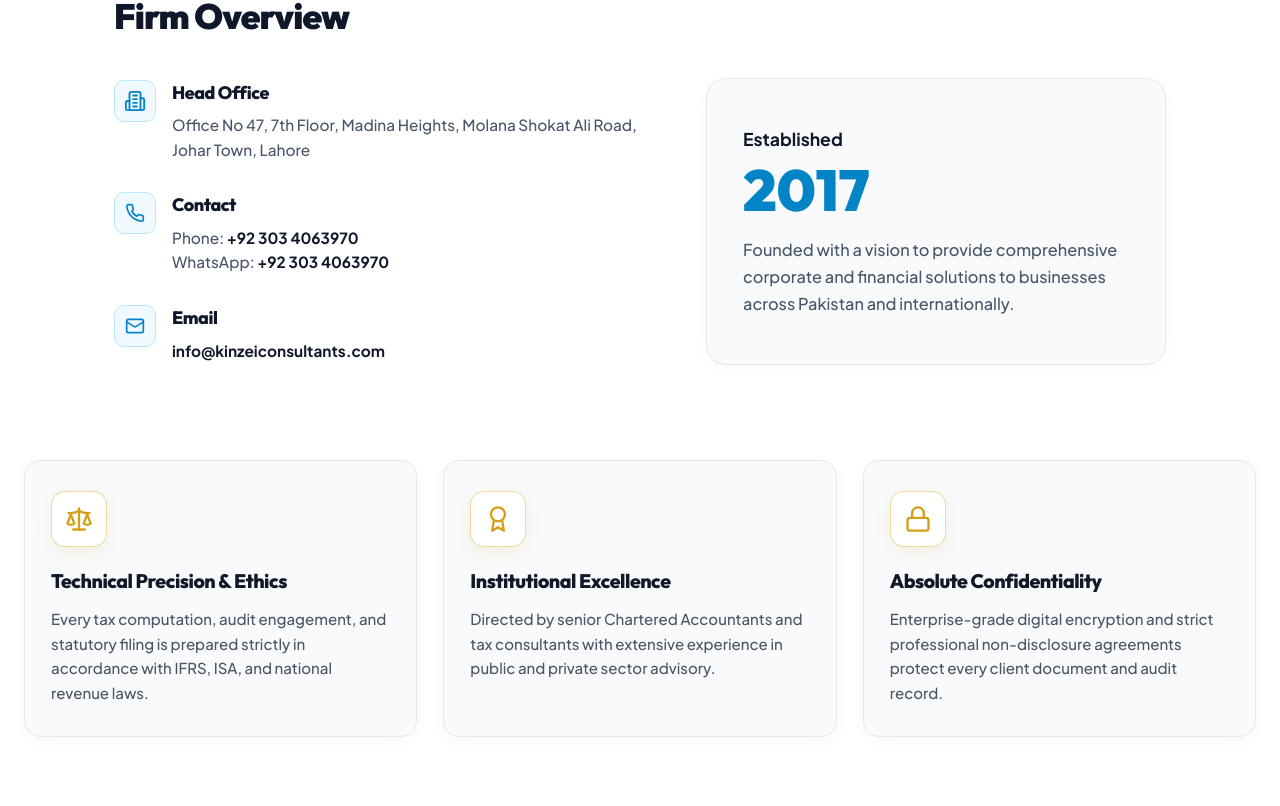
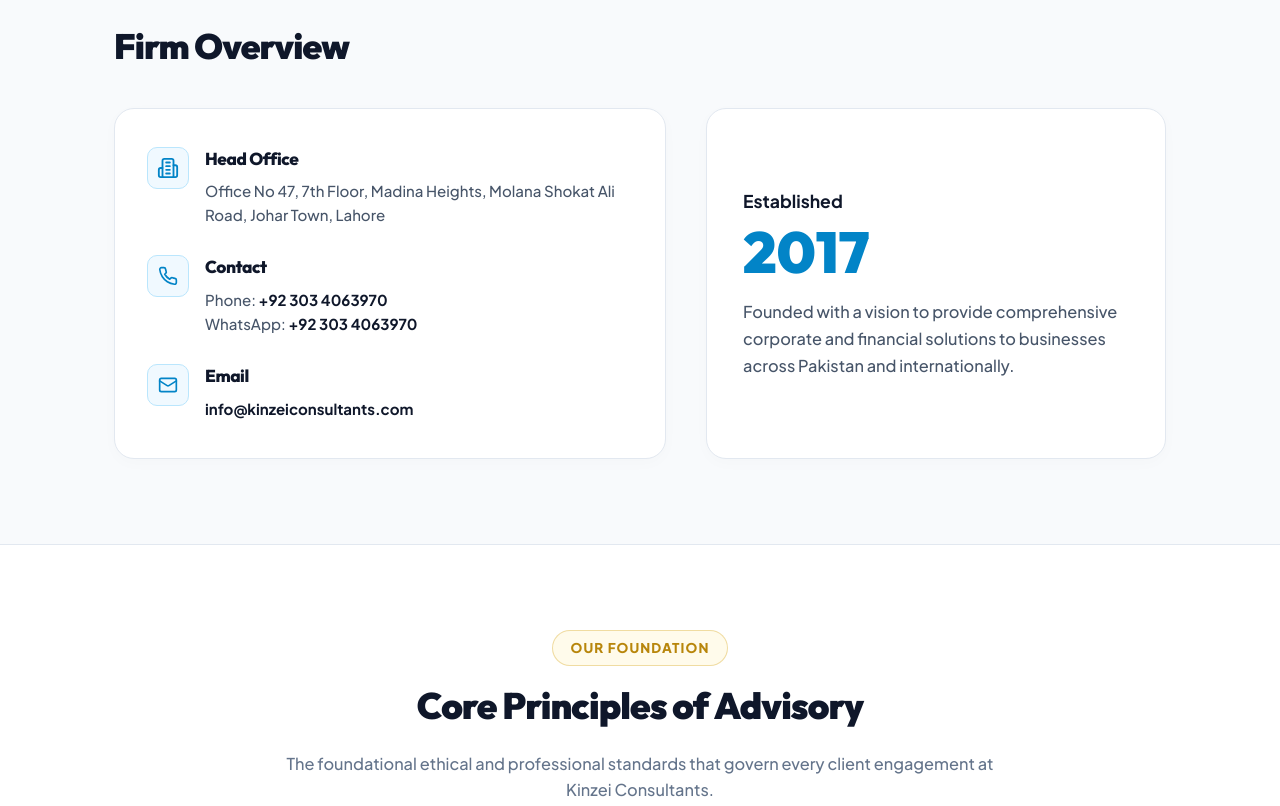
Before and after one commit to Hassan-zubair-ch/kinzei, a React (Vite) app in the folder client/: page /about in a window 1280 px wide. Shown: the part 1574-2380 px from the top of the page. Built offline with nearby package versions, Linux system fonts and the light colour scheme.

Commit message:
Harmonize section flow, contrast rhythm, and layout transitions across About Us page

```diff
--- a/client/src/pages/AboutUs.jsx
+++ b/client/src/pages/AboutUs.jsx
@@ -19,19 +19,19 @@
 
   const corePillars = [
     {
-      icon: <Scale size={28} color="#D4A017" />,
+      icon: <Scale size={26} color="#D4A017" />,
       title: "Technical Precision & Ethics",
-      desc: "Every tax computation, audit engagement, and statutory filing is prepared strictly in accordance with IFRS, ISA, and national revenue laws."
+      desc: "Every tax computation, statutory audit engagement, and SECP filing is prepared strictly in accordance with IFRS, ISA, and national tax legislation."
     },
     {
-      icon: <Award size={28} color="#D4A017" />,
-      title: "Institutional Excellence",
-      desc: "Directed by senior Chartered Accountants and tax consultants with extensive experience in public and private sector advisory."
+      icon: <Award size={26} color="#D4A017" />,
+      title: "Institutional Quality Counsel",
+      desc: "Directed by senior Chartered Accountants and tax consultants with extensive experience advising both emerging startups and established enterprises."
     },
     {
-      icon: <Lock size={28} color="#D4A017" />,
-      title: "Absolute Confidentiality",
-      desc: "Enterprise-grade digital encryption and strict professional non-disclosure agreements protect every client document and audit record."
+      icon: <Lock size={26} color="#D4A017" />,
+      title: "Absolute Client Confidentiality",
+      desc: "Enterprise-grade digital records management and strict professional non-disclosure protocols protect every corporate ledger and audit file."
     }
   ];
 
@@ -49,7 +49,7 @@
       a: "Our monthly retainership covers routine management accounting, monthly sales tax & withholding tax statements, SECP annual return filings (Form A/29), payroll processing, and direct phone/in-person access to senior consultants for ongoing advisory."
     },
     {
-      q: "What industries do your partners specialize in?",
+      q: "What industries do your consultants specialize in?",
       a: "We actively serve clients across Information Technology & Software, Real Estate & Construction, Textiles & Manufacturing, Pharmaceuticals, Electronics, Import/Export, Education, and Non-Profit Organizations (NPOs)."
     }
   ];
@@ -188,7 +188,7 @@
       </section>
 
       {/* 2. WHY CHOOSE US / TRUSTED FINANCIAL PARTNERS (BENCHMARK LAYOUT) */}
-      <section style={{ padding: '85px 0 80px 0', backgroundColor: '#FFFFFF' }}>
+      <section style={{ padding: '90px 0 85px 0', backgroundColor: '#FFFFFF' }}>
         <div className="container">
           <div style={{
             display: 'grid',
@@ -393,7 +393,7 @@
       </section>
 
       {/* 3. FIRM OVERVIEW SECTION */}
-      <section style={{ padding: '60px 0 75px 0', backgroundColor: '#FFFFFF', borderTop: '1px solid #F1F5F9' }}>
+      <section style={{ padding: '80px 0 85px 0', backgroundColor: '#F8FAFC', borderTop: '1px solid #E2E8F0', borderBottom: '1px solid #E2E8F0' }}>
         <div className="container" style={{ maxWidth: '1100px' }}>
 
           <div style={{ marginBottom: '32px' }}>
@@ -416,7 +416,17 @@
           }} className="firm-overview-grid">
 
             {/* Left Column: Office, Contact, Email */}
-            <div style={{ display: 'flex', flexDirection: 'column', gap: '28px', justifyContent: 'center' }}>
+            <div style={{
+              backgroundColor: '#FFFFFF',
+              borderRadius: '20px',
+              border: '1px solid #E2E8F0',
+              padding: '36px 32px',
+              display: 'flex',
+              flexDirection: 'column',
+              gap: '26px',
+              justifyContent: 'center',
+              boxShadow: '0 4px 16px rgba(0,0,0,0.02)'
+            }}>
 
               {/* Head Office */}
               <div style={{ display: 'flex', gap: '16px', alignItems: 'flex-start' }}>
@@ -436,10 +446,10 @@
                   <Building2 size={22} />
                 </div>
                 <div>
-                  <h4 style={{ fontSize: '1.12rem', fontWeight: 800, color: '#0F172A', margin: 0, marginBottom: '6px' }}>
+                  <h4 style={{ fontSize: '1.08rem', fontWeight: 800, color: '#0F172A', margin: 0, marginBottom: '6px' }}>
                     Head Office
                   </h4>
-                  <p style={{ fontSize: '0.96rem', color: '#475569', lineHeight: 1.6, margin: 0, fontWeight: 500 }}>
+                  <p style={{ fontSize: '0.94rem', color: '#475569', lineHeight: 1.6, margin: 0, fontWeight: 500 }}>
                     Office No 47, 7th Floor, Madina Heights, Molana Shokat Ali Road, Johar Town, Lahore
                   </p>
                 </div>
@@ -463,10 +473,10 @@
                   <Phone size={20} />
                 </div>
                 <div>
-                  <h4 style={{ fontSize: '1.12rem', fontWeight: 800, color: '#0F172A', margin: 0, marginBottom: '6px' }}>
+                  <h4 style={{ fontSize: '1.08rem', fontWeight: 800, color: '#0F172A', margin: 0, marginBottom: '6px' }}>
                     Contact
                   </h4>
-                  <div style={{ fontSize: '0.96rem', color: '#475569', lineHeight: 1.6, fontWeight: 500 }}>
+                  <div style={{ fontSize: '0.94rem', color: '#475569', lineHeight: 1.6, fontWeight: 500 }}>
                     <div>Phone: <a href="tel:03034063970" style={{ color: '#0F172A', textDecoration: 'none', fontWeight: 700 }}>+92 303 4063970</a></div>
                     <div>WhatsApp: <a href={whatsappUrl} target="_blank" rel="noopener noreferrer" style={{ color: '#0F172A', textDecoration: 'none', fontWeight: 700 }}>+92 303 4063970</a></div>
                   </div>
@@ -491,10 +501,10 @@
                   <Mail size={20} />
                 </div>
                 <div>
-                  <h4 style={{ fontSize: '1.12rem', fontWeight: 800, color: '#0F172A', margin: 0, marginBottom: '6px' }}>
+                  <h4 style={{ fontSize: '1.08rem', fontWeight: 800, color: '#0F172A', margin: 0, marginBottom: '6px' }}>
                     Email
                   </h4>
-                  <p style={{ fontSize: '0.96rem', color: '#475569', margin: 0, fontWeight: 500 }}>
+                  <p style={{ fontSize: '0.94rem', color: '#475569', margin: 0, fontWeight: 500 }}>
                     <a href="mailto:info@kinzeiconsultants.com" style={{ color: '#0F172A', textDecoration: 'none', fontWeight: 700 }}>
                       info@kinzeiconsultants.com
                     </a>
@@ -506,14 +516,14 @@
 
             {/* Right Column: Established Card */}
             <div style={{
-              backgroundColor: '#F8FAFC',
+              backgroundColor: '#FFFFFF',
               borderRadius: '20px',
               border: '1px solid #E2E8F0',
               padding: '42px 36px',
               display: 'flex',
               flexDirection: 'column',
               justifyContent: 'center',
-              boxShadow: '0 4px 20px rgba(0, 0, 0, 0.02)'
+              boxShadow: '0 4px 16px rgba(0, 0, 0, 0.02)'
             }}>
               <div style={{ fontSize: '1.1rem', color: '#0F172A', fontWeight: 700, marginBottom: '4px' }}>
                 Established
@@ -545,8 +555,19 @@
       </section>
 
       {/* 4. CORE VALUE PILLARS */}
-      <section style={{ padding: '20px 0 75px 0', backgroundColor: '#FFFFFF' }}>
+      <section style={{ padding: '85px 0 90px 0', backgroundColor: '#FFFFFF' }}>
         <div className="container">
+
+          <div style={{ textAlign: 'center', maxWidth: '720px', margin: '0 auto 48px auto' }}>
+            <span className="badge-gold">Our Foundation</span>
+            <h2 style={{ fontSize: '2.3rem', fontWeight: 900, color: '#0F172A', marginTop: '10px', marginBottom: '14px' }}>
+              Core Principles of Advisory
+            </h2>
+            <p style={{ color: '#64748B', fontSize: '1.02rem', lineHeight: 1.6, margin: 0, fontWeight: 500 }}>
+              The foundational ethical and professional standards that govern every client engagement at Kinzei Consultants.
+            </p>
+          </div>
+
           <div style={{
             display: 'grid',
             gridTemplateColumns: 'repeat(3, 1fr)',
@@ -558,16 +579,16 @@
                 style={{
                   backgroundColor: '#F8FAFC',
                   borderRadius: '16px',
-                  padding: '30px 26px',
-                  border: '1.5px solid #E5E7EB',
+                  padding: '32px 28px',
+                  border: '1.5px solid #E2E8F0',
                   transition: 'all 0.3s cubic-bezier(0.4, 0, 0.2, 1)',
-                  boxShadow: '0 4px 15px rgba(0, 0, 0, 0.03)'
+                  boxShadow: '0 4px 15px rgba(0, 0, 0, 0.02)'
                 }}
                 className="pillar-card-hover"
               >
                 <div style={{
-                  width: '56px',
-                  height: '56px',
+                  width: '54px',
+                  height: '54px',
                   borderRadius: '14px',
                   backgroundColor: '#FFFFFF',
                   border: '1.5px solid rgba(212, 160, 23, 0.4)',
@@ -579,21 +600,20 @@
                 }}>
                   {p.icon}
                 </div>
-                <h3 style={{ fontSize: '1.22rem', color: '#111827', fontWeight: 800, marginBottom: '10px' }}>
+                <h3 style={{ fontSize: '1.22rem', color: '#0F172A', fontWeight: 800, marginBottom: '10px' }}>
                   {p.title}
                 </h3>
-                <p style={{ fontSize: '0.94rem', color: '#4B5563', lineHeight: 1.65, margin: 0, fontWeight: 500 }}>
+                <p style={{ fontSize: '0.94rem', color: '#475569', lineHeight: 1.65, margin: 0, fontWeight: 500 }}>
                   {p.desc}
                 </p>
               </div>
             ))}
           </div>
+
         </div>
       </section>
 
-
-
-      {/* 5. VISION & MISSION BLOCK */}
+      {/* 5. PURPOSE, VISION & MISSION BLOCK */}
       <section style={{
         backgroundColor: '#0B1120',
         color: '#FFFFFF',
@@ -613,7 +633,7 @@
             {/* Left Column */}
             <div>
               <div style={{
-                fontSize: '1rem',
+                fontSize: '0.88rem',
                 color: '#D4A017',
                 fontWeight: 800,
                 textTransform: 'uppercase',
```
